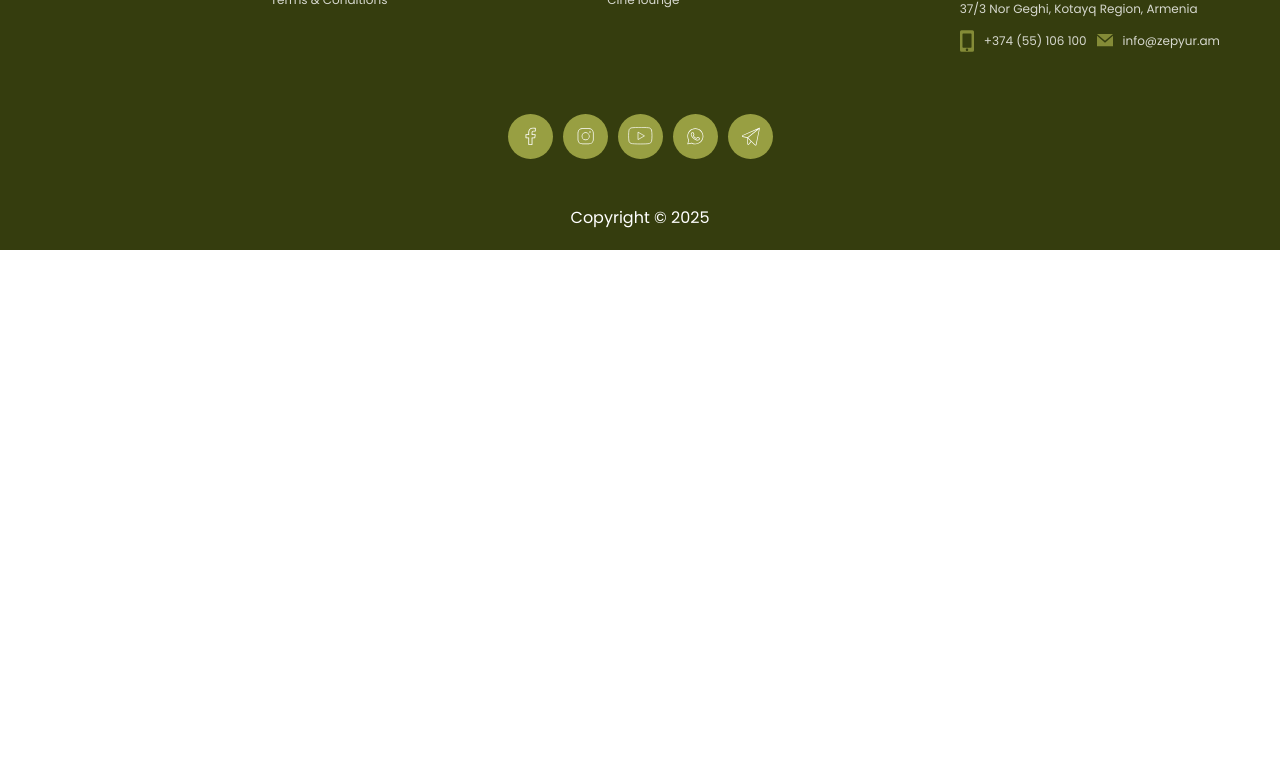
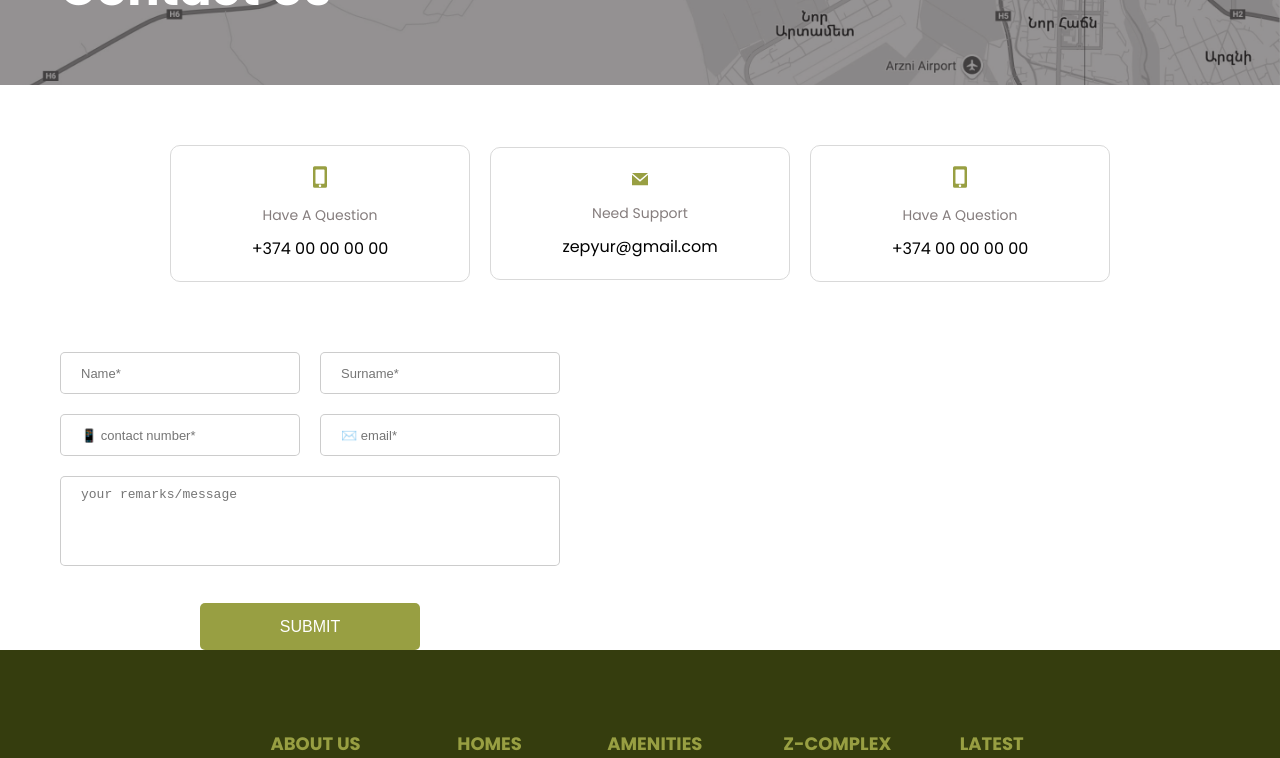
Before and after one commit to adlermore/zepyur, a Next.js app: page /en/contact in a window 1280 px wide. Shown: the part 420-1178 px from the top of the page. Before the commit the page ends 800 px from the top, so only its background shows below. Built offline with nearby package versions, Linux system fonts and the light colour scheme.

Commit message:
local commit

```diff
--- a/app/[locale]/contact/page.tsx
+++ b/app/[locale]/contact/page.tsx
@@ -1,12 +1,141 @@
+'use client';
 import { useTranslations } from 'next-intl';
-import React from 'react'
+import contactsBanner from '@/public/images/contactsBanner.png'
+import Image from 'next/image';
+import React, { useState } from 'react'
+import IconPhone from '@/public/icons/IconPhone';
+import IconMail from '@/public/icons/IconMail';
 
 function Contacts() {
-  const t = useTranslations('contacts');
+  const [formData, setFormData] = useState({
+    name: '',
+    surname: '',
+    contact: '',
+    email: '',
+    message: ''
+  });
+  const [loading, setLoading] = useState(false);
+
+
+  const handleChange = (e: { target: { name: any; value: any } }) => {
+    setFormData({ ...formData, [e.target.name]: e.target.value });
+  };
+
+  const handleSubmit = (e: { preventDefault: () => void }) => {
+    e.preventDefault();
+    // Handle form submission logic
+    return
+    setLoading(true);
+    try {
+      const res = fetch('https://admin.zepyur.am/api/contact', {
+        method: 'POST',
+        headers: {
+          'Content-Type': 'application/json',
+          'Accept': 'application/json',
+        },
+        body: JSON.stringify({
+          name: formData?.name,
+          surname: formData?.surname,
+          phone: formData?.contact,
+          email: formData?.email,
+          message: formData?.message,
+          apartment_id: "Z01",
+        }),
+      });
+
+      const data = res.then(response => response.json());
+      console.log('Form submission response:', data);
+
+    } catch (error: any) {
+      console.error(error.message || 'Unknown error');
+    } finally {
+      setLoading(false);
+    }
+  };
+
   return (
-    <div>
-      <div className='title_text'>{t('title')}</div>
-      <div className='description'>{t('description')}</div>
+    <div className='contacts_page'>
+      <div className='banner_img'>
+        <Image
+          src={contactsBanner}
+          priority
+          alt='Homes Banner'
+          fill
+          style={{ objectFit: 'cover' }}
+          unoptimized
+        />
+        <div className='custom_container'>
+          <h1>Contact Us</h1>
+        </div>
+      </div>
+      <div className='custom_container'>
+        <div className='contact_grid'>
+          <div className='contact_block'>
+            <div className='icon'><IconPhone /></div>
+            <div className='title'>Have A Question </div>
+            <div className='value'>+374 00 00 00 00</div>
+          </div>
+          <div className='contact_block'>
+            <div className='icon'><IconMail /></div>
+            <div className='title'>Need Support </div>
+            <div className='value'>zepyur@gmail.com</div>
+          </div>
+          <div className='contact_block'>
+            <div className='icon'><IconPhone /></div>
+            <div className='title'>Have A Question </div>
+            <div className='value'>+374 00 00 00 00</div>
+          </div>
+        </div>
+        <div className='form_container_line'>
+          <div className='form_container'>
+            <form onSubmit={handleSubmit}>
+              <div className='form_row'>
+                <input
+                  type="text"
+                  name="name"
+                  placeholder="Name*"
+                  value={formData.name}
+                  onChange={handleChange}
+                  required
+                />
+                <input
+                  type="text"
+                  name="surname"
+                  placeholder="Surname*"
+                  value={formData.surname}
+                  onChange={handleChange}
+                  required
+                />
+              </div>
+              <div className='form_row'>
+                <input
+                  type="tel"
+                  name="contact"
+                  placeholder="📱 contact number*"
+                  value={formData.contact}
+                  onChange={handleChange}
+                  required
+                />
+                <input
+                  type="email"
+                  name="email"
+                  placeholder="✉️ email*"
+                  value={formData.email}
+                  onChange={handleChange}
+                  required
+                />
+              </div>
+              <textarea
+                name="message"
+                placeholder="your remarks/message"
+                value={formData.message}
+                onChange={handleChange}
+              />
+              <button type="submit" className='submit_btn'>SUBMIT</button>
+            </form>
+          </div>
+        </div>
+      </div>
     </div>
   )
 }
--- a/app/[locale]/gallery/page.tsx
+++ b/app/[locale]/gallery/page.tsx
@@ -11,7 +11,6 @@ import galler5 from '@/public/images/gallery/gallery5.png'
 import galler6 from '@/public/images/gallery/gallery6.png'
 import { Fancybox } from '@fancyapps/ui'
 import '@fancyapps/ui/dist/fancybox/fancybox.css'
-
 
 function Gallery() {
   useEffect(() => {
--- a/styles/globals.scss
+++ b/styles/globals.scss
@@ -945,6 +945,95 @@ hr {
   }
 }
 
+.contact_grid {
+  display: flex;
+  align-items: center;
+  justify-content: center;
+  gap: 20px;
+  margin-top: 40px;
+  padding: 20px;
+
+  .contact_block {
+    display: flex;
+    flex-direction: column;
+    align-items: center;
+    justify-content: center;
+    gap: 10px;
+    text-align: center;
+    width: 100%;
+    border-radius: 10px;
+    padding: 20px;
+    border: 1px solid #D9D9D9;
+    max-width: 300px;
+
+    .title {
+      font-size: 14px;
+      color: #857d7d;
+    }
+  }
+}
+
+.form_container_line {
+  .form_container {
+    margin-top: 50px;
+    max-width: 500px;
+
+    .form_row {
+      gap: 20px;
+      display: flex;
+      align-items: center;
+    }
+
+    input {
+      width: 100%;
+      height: 42px;
+      border: 1px solid rgba(0, 0, 0, 0.2);
+      border-radius: 5px;
+      font-size: 13px;
+      padding: 0 20px;
+      user-select: none;
+      outline: none;
+      margin-bottom: 20px;
+    }
+
+    textarea {
+      width: 100%;
+      height: 90px;
+      border: 1px solid rgba(0, 0, 0, 0.2);
+      border-radius: 5px;
+      font-size: 13px;
+      padding: 10px 20px;
+      resize: none;
+      outline: none;
+      user-select: none;
+    }
+
+    .submit_btn {
+      background: #989F42;
+      transition: 0.3s ease;
+      color: white;
+      width: 100%;
+      max-width: 220px;
+      height: 47px;
+      border-radius: 5px;
+      border: none;
+      cursor: pointer;
+      display: flex;
+      align-items: center;
+      justify-content: center;
+      margin: 0 auto;
+      margin-top: 30px;
+      font-size: 16px;
+      line-height: 1.6;
+
+      &:hover {
+        background: #5B5D2C;
+      }
+    }
+  }
+}
+
+
 @media (max-width: 1199px) {
   .about_svg {
     height: 1200px;
@@ -998,13 +1087,16 @@ hr {
   .gallery_section .gallery_grid {
     grid-template-columns: 1fr;
     gap: 20px;
+
     &.reverse {
       grid-template-columns: 1fr;
     }
+
     .image_block {
       height: 200px;
     }
   }
+
   .amenities_section .amenties_inline {
     display: flex;
     flex-direction: column;
```
Also changed, not shown: public/images/contactsBanner.png (added).
